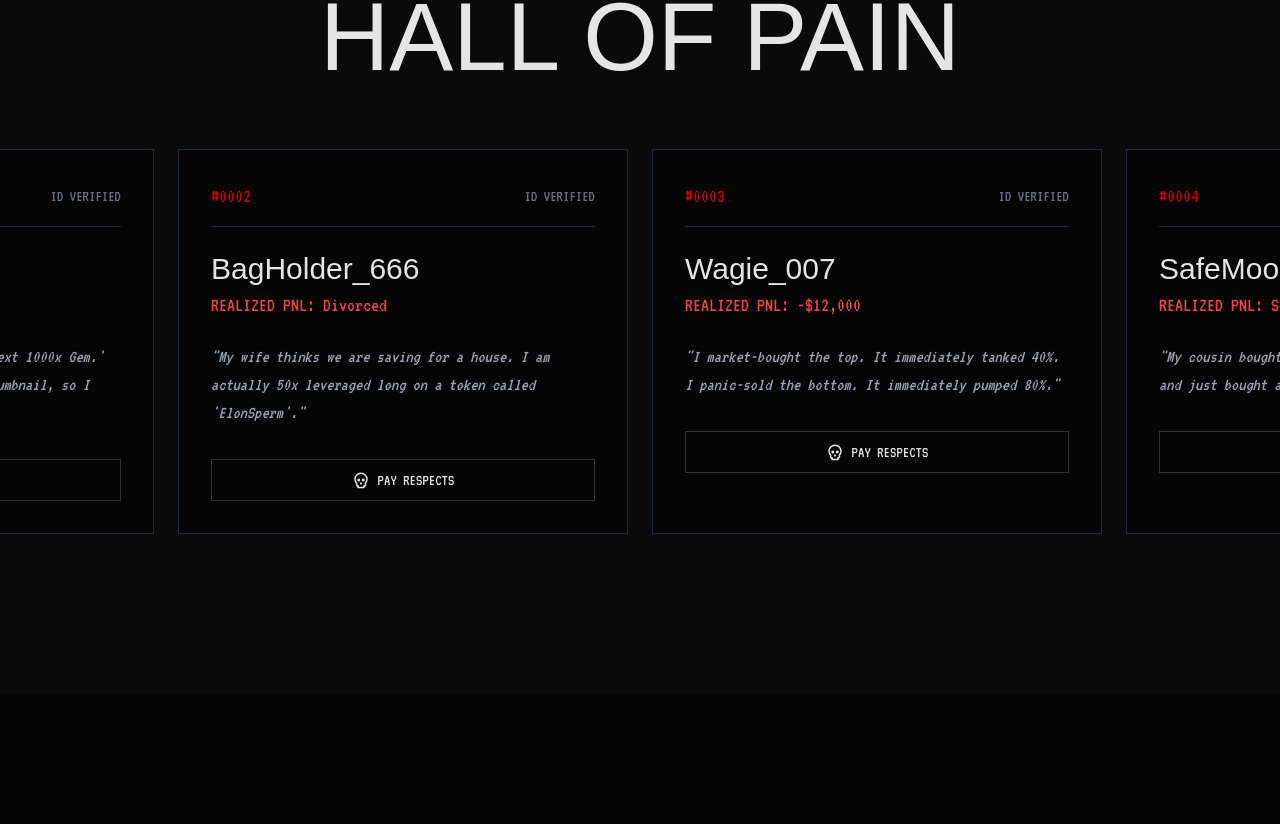
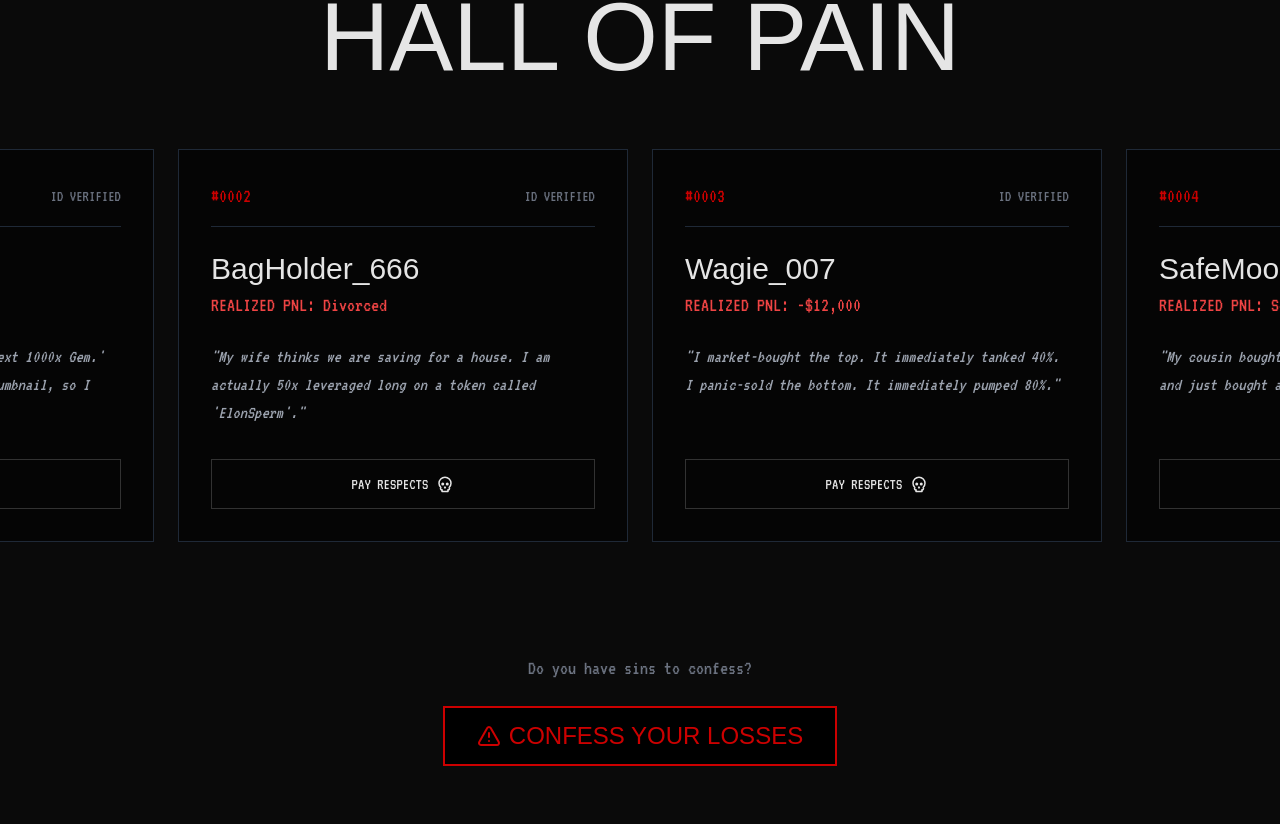
Before and after one commit to Pluviophile84/HELLCOIN, a Next.js app: page / in a window 1280 px wide. Shown: the part 5056-5880 px from the top of the page. Built offline with nearby package versions, Linux system fonts and the light colour scheme; a web font is replaced by a local one.

Commit message:
Update HallOfPain.tsx

```diff
--- a/components/sections/HallOfPain.tsx
+++ b/components/sections/HallOfPain.tsx
@@ -1,5 +1,7 @@
 "use client";
-import { Skull } from "lucide-react";
+import { useState, useEffect } from "react";
+import { Skull, AlertTriangle, XCircle } from "lucide-react";
+import { motion, AnimatePresence } from "framer-motion";
 
 const sinners = [
   { id: "#0001", name: "Sinner #420", pnl: "-99%", quote: "I watched a YouTube video called 'Next 1000x Gem.' The guy had his mouth open in the thumbnail, so I trusted him." },
@@ -9,13 +11,50 @@ const sinners = [
 ];
 
 export const HallOfPain = () => {
+  // State to track which cards have been clicked
+  const [respectsPaid, setRespectsPaid] = useState<Record<string, boolean>>({});
+  // State for the Prank Message
+  const [prankError, setPrankError] = useState<string | null>(null);
+
+  // Load respects from LocalStorage on mount (Persistent "One Click")
+  useEffect(() => {
+    const saved = localStorage.getItem("hellcoin_respects");
+    if (saved) {
+      setRespectsPaid(JSON.parse(saved));
+    }
+  }, []);
+
+  const handlePayRespect = (id: string) => {
+    if (respectsPaid[id]) return; // Prevent double clicking
+
+    const newState = { ...respectsPaid, [id]: true };
+    setRespectsPaid(newState);
+    localStorage.setItem("hellcoin_respects", JSON.stringify(newState));
+  };
+
+  const handleConfess = () => {
+    const errors = [
+      "ERROR: YOU STILL DIDN'T LOSE ENOUGH MONEY.",
+      "TRANSACTION FAILED: WALLET CONTAINS TRACE AMOUNTS OF HOPE.",
+      "DENIED: PLEASE LIQUIDATE ASSETS BEFORE CONFESSING.",
+      "ERROR 404: DIGNITY NOT FOUND.",
+      "SYSTEM OVERLOAD: TOO MUCH COPE DETECTED.",
+      "ERROR: YOU STILL HAVE SOME PENNY LEFT IN YOUR WALLET."
+    ];
+    // Pick a random insult
+    const randomError = errors[Math.floor(Math.random() * errors.length)];
+    setPrankError(randomError);
+
+    // Hide after 4 seconds
+    setTimeout(() => setPrankError(null), 4000);
+  };
+
   return (
-    <section id="hall-of-pain" className="py-32 bg-hell-dark overflow-hidden">
+    <section id="hall-of-pain" className="py-32 bg-hell-dark overflow-hidden relative">
       <div className="max-w-7xl mx-auto px-4 mb-16">
 
-        {/* --- HEADER: WARNING TAPE STYLE (CORRECTED) --- */}
+        {/* --- HEADER --- */}
         <div className="flex flex-col items-center text-center gap-2">
-          {/* Gold Text, No Box, Triple Slashes */}
           <span className="font-terminal text-[#ffae00] text-xl md:text-2xl tracking-widest uppercase">
             /// PROOF_OF_SUFFERING ///
           </span>
@@ -29,31 +68,84 @@ export const HallOfPain = () => {
 
       {/* --- CARDS CONTAINER --- */}
       <div className="flex gap-6 px-4 overflow-x-auto pb-8 snap-x md:justify-center">
-        {sinners.map((sinner, i) => (
+        {sinners.map((sinner, i) => {
+          const isPaid = respectsPaid[sinner.id];
+
+          return (
             <div
               key={i}
-            className="flex-none w-[350px] md:w-[450px] bg-hell-black border border-gray-800 p-8 snap-center hover:border-hell-red transition-colors group relative"
+              // FIX: added 'flex flex-col' to ensure the button can be pushed to bottom
+              className="flex-none w-[350px] md:w-[450px] bg-hell-black border border-gray-800 p-8 snap-center hover:border-hell-red transition-colors group relative flex flex-col"
             >
+              {/* Card Header */}
               <div className="flex justify-between items-center mb-6 border-b border-gray-800 pb-4">
                 <span className="font-terminal text-hell-red text-xl">{sinner.id}</span>
                 <span className="font-terminal text-gray-500">ID VERIFIED</span>
               </div>
 
+              {/* Stats */}
               <div className="mb-6">
                  <h4 className="font-gothic text-3xl text-hell-white">{sinner.name}</h4>
                  <p className="font-terminal text-red-500 text-xl mt-1">REALIZED PNL: {sinner.pnl}</p>
               </div>
 
-            <p className="font-terminal text-lg text-gray-400 italic mb-8">
+              {/* Quote - FIX: Added 'flex-grow' to push button down */}
+              <p className="font-terminal text-lg text-gray-400 italic mb-8 flex-grow">
                 "{sinner.quote}"
               </p>
 
-            <button className="w-full border border-hell-white/20 py-2 font-terminal text-hell-white hover:bg-hell-white hover:text-black transition-colors flex items-center justify-center gap-2">
-              <Skull size={18} /> PAY RESPECTS
+              {/* Action Button - FIX: Added logic for state and visual feedback */}
+              <button
+                onClick={() => handlePayRespect(sinner.id)}
+                disabled={isPaid}
+                className={`
+                  w-full py-3 font-terminal transition-all flex items-center justify-center gap-2 border mt-auto
+                  ${isPaid
+                    ? "bg-hell-red/20 border-hell-red text-hell-red cursor-default"
+                    : "border-hell-white/20 text-hell-white hover:bg-hell-white hover:text-black active:scale-95 cursor-pointer"
+                  }
+                `}
+              >
+                {isPaid ? <span className="animate-pulse">RESPECT PAID</span> : "PAY RESPECTS"}
+                {isPaid ? null : <Skull size={18} />}
               </button>
             </div>
-        ))}
+          );
+        })}
       </div>
+
+      {/* --- CONFESS PRANK SECTION --- */}
+      <div className="max-w-2xl mx-auto mt-20 px-4 text-center">
+        <p className="font-terminal text-gray-500 mb-6 text-xl">
+          Do you have sins to confess?
+        </p>
+
+        <button
+          onClick={handleConfess}
+          className="group relative inline-flex items-center gap-2 px-8 py-3 bg-black border-2 border-hell-red text-hell-red font-gothic text-2xl hover:bg-hell-red hover:text-white transition-all active:scale-95"
+        >
+          <AlertTriangle size={24} />
+          CONFESS YOUR LOSSES
+        </button>
+
+        {/* PRANK ERROR MESSAGE */}
+        <AnimatePresence>
+          {prankError && (
+            <motion.div
+              initial={{ opacity: 0, y: 10, scale: 0.9 }}
+              animate={{ opacity: 1, y: 0, scale: 1 }}
+              exit={{ opacity: 0, y: 10 }}
+              className="mt-8 bg-hell-red text-white p-4 border-4 border-black shadow-[10px_10px_0px_#000] inline-block"
+            >
+              <div className="flex items-center gap-3 font-terminal text-lg md:text-xl">
+                <XCircle size={28} className="shrink-0" />
+                <span className="font-bold">{prankError}</span>
+              </div>
+            </motion.div>
+          )}
+        </AnimatePresence>
+      </div>
+
     </section>
   );
 };
```
Lines whose indentation alone changed are shown as unchanged.
